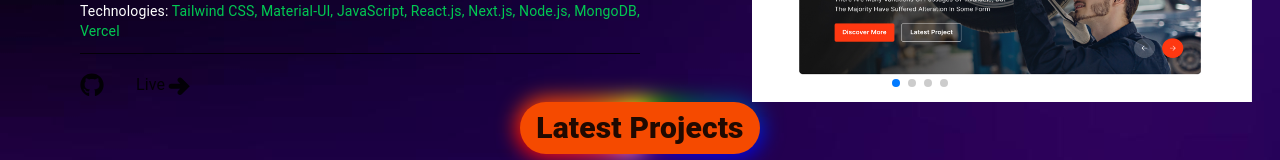
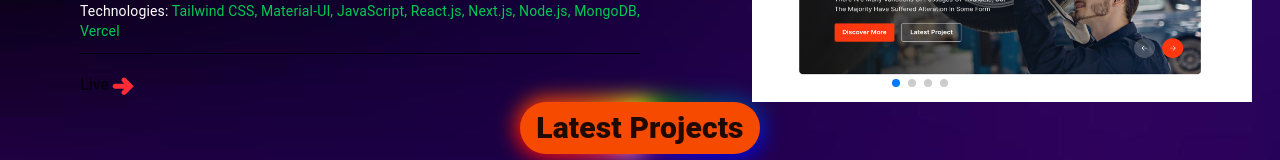
Before and after one commit to Nazrul144/nazrul-portfolio, a Next.js app: page /projects in a window 1280 px wide. Shown: the part 395-555 px from the top of the page. Built offline with nearby package versions, Linux system fonts and the light colour scheme.

Commit message:
ReadShop live link added

```diff
--- a/src/components/homePage/Projects.jsx
+++ b/src/components/homePage/Projects.jsx
@@ -36,14 +36,31 @@ const Projects = () => {
           >
             0{activeSlide}
           </h1>
-          <h1 className="font-extrabold text-2xl lg:text-3xl mt-4">{projectData[activeSlide-1]?.title}</h1>
-          <h3 className="mt-2 mb-6 text-white text-sm">Website: <span className="text-orange-600">{projectData[activeSlide-1]?.name}</span></h3>
-          <p className="text-justify text-gray-100 text-sm">{projectData[activeSlide -1]?.description}</p>
-          <h4 className="text-white mt-4 text-sm">Technologies: <span className="text-green-500 text-sm">{projectData[activeSlide -1]?.technologies}</span></h4>
-          <hr className="mb-4 mt-3"/>
+          <h1 className="font-extrabold text-2xl lg:text-3xl mt-4">{projectData[activeSlide - 1]?.title}</h1>
+          <h3 className="mt-2 mb-6 text-white text-sm">
+            Website: <span className="text-orange-600">{projectData[activeSlide - 1]?.name}</span>
+          </h3>
+          <p className="text-justify text-gray-100 text-sm">{projectData[activeSlide - 1]?.description}</p>
+          <h4 className="text-white mt-4 text-sm">
+            Technologies: <span className="text-green-500 text-sm">{projectData[activeSlide - 1]?.technologies}</span>
+          </h4>
+          <hr className="mb-4 mt-3" />
           <div className="flex items-center gap-8 ">
-          <Link href="#"><FaGithub className="text-2xl" /></Link>
-          <Link href={`${projectData[activeSlide -1]?.liveLink}`} passHref><span className="flex items-center">Live <TiArrowRightThick className="text-3xl "/></span></Link>
+            {projectData[activeSlide - 1]?.githubClient && (
+              <Link href={projectData[activeSlide - 1]?.githubClient}>
+                <span className="flex items-center gap-1">Client <FaGithub className="text-2xl" /></span>
+              </Link>
+            )}
+            {projectData[activeSlide - 1]?.githubServer && (
+              <Link href={projectData[activeSlide - 1]?.githubServer}>
+                <span className="flex items-center gap-1">Server <FaGithub className="text-2xl" /></span>
+              </Link>
+            )}
+            <Link href={`${projectData[activeSlide - 1]?.liveLink}`} passHref>
+              <span className="flex items-center " target="_blank">
+                Live <TiArrowRightThick className="text-3xl text-red-500 " />
+              </span>
+            </Link>
           </div>
         </div>
         <div className="lg:w-[50%] relative">
@@ -80,11 +97,44 @@ const Projects = () => {
 export default Projects;
 
 const projectData = [
-  { id: 1, title: "Full Stack Project", name:"Car-Doctor", description: "A full-stack web application that allows users to easily access car services. It features user authentication with middleware, enabling users to view, update, and delete service details. The platform is fully responsive and includes private routes for secure access." , technologies:"Tailwind CSS, Material-UI, JavaScript, React.js, Next.js, Node.js, MongoDB, Vercel"},
+  {
+    id: 1,
+    title: "Full Stack Project",
+    name: "Car-Doctor",
+    description:
+      "A full-stack web application that allows users to easily access car services. It features user authentication with middleware, enabling users to view, update, and delete service details. The platform is fully responsive and includes private routes for secure access.",
+    technologies: "Tailwind CSS, Material-UI, JavaScript, React.js, Next.js, Node.js, MongoDB, Vercel",
+  },
 
-  { id: 2, title: "Full Stack Project", name: 'ShopEase', description: "An e-commerce platform that allows users to search, filter, and sort products (high to low and low to high) with pagination. Users can find a wide range of products, including mobiles, cameras, laptops, keyboards, TVs, watches, headphones, and more. The website provides a seamless shopping experience with advanced filtering options.", technologies:"Tailwind CSS, DaisyUI, JavaScript, Firebase, React.js, Node.js, Express.js, MongoDB, Firebase Hosting", liveLink: "https://shop-ease-b2fc1.web.app", githubClient: "https://github.com/Nazrul144/ShopEase-Client", githubServer:"https://github.com/Nazrul144/ShopEase-Server" },
+  {
+    id: 2,
+    title: "Full Stack Project",
+    name: "ShopEase",
+    description:
+      "An e-commerce platform that allows users to search, filter, and sort products (high to low and low to high) with pagination. Users can find a wide range of products, including mobiles, cameras, laptops, keyboards, TVs, watches, headphones, and more. The website provides a seamless shopping experience with advanced filtering options.",
+    technologies: "Tailwind CSS, DaisyUI, JavaScript, Firebase, React.js, Node.js, Express.js, MongoDB, Firebase Hosting",
+    liveLink: "https://shop-ease-b2fc1.web.app",
+    githubClient: "https://github.com/Nazrul144/ShopEase-Client",
+    githubServer: "https://github.com/Nazrul144/ShopEase-Server",
+  },
 
-  { id: 4, title: "Full Stack Project", name:"ReadShop", description: "A full-stack e-commerce project developed as a team. This website mainly focus on books where users can create a wishlist, browse and search for books, and explore various filtering options. The site includes features like a payment method, user reviews, live chat for customer support, and an admin dashboard for managing content. The platform is fully responsive, providing a seamless experience across devices.", technologies:"Tailwind CSS, Material-UI, AntDesign, shadcn, JavaScript, React.js, Next.js, Node.js, MongoDB, Vercel"},
+  {
+    id: 4,
+    title: "Full Stack Project",
+    name: "ReadShop",
+    description:
+      "A full-stack e-commerce project developed as a team. This website mainly focus on books where users can create a wishlist, browse and search for books, and explore various filtering options. The site includes features like a payment method, user reviews, live chat for customer support, and an admin dashboard for managing content. The platform is fully responsive, providing a seamless experience across devices.",
+    technologies: "Tailwind CSS, Material-UI, AntDesign, shadcn, JavaScript, React.js, Next.js, Node.js, MongoDB, Vercel",
+    github: "https://github.com/TeamElectroGen/ReadShop",
+    liveLink: 'https://readshop.vercel.app'
+  },
 
-  { id: 3, title: "Frontend Project", name: "HolidayHive", description: "A front-end project that allows users to easily book hotels for their holiday travels. The platform offers a user-friendly interface for selecting and reserving accommodations, helping travelers find the perfect stay for their vacations. The project features a dark theme for enhanced user experience and is fully responsive across all devices.", technologies: "Tailwind CSS, Material-UI, JavaScript, Firebase, React.js, Node.js, MongoDB," },
+  {
+    id: 3,
+    title: "Frontend Project",
+    name: "HolidayHive",
+    description:
+      "A front-end project that allows users to easily book hotels for their holiday travels. The platform offers a user-friendly interface for selecting and reserving accommodations, helping travelers find the perfect stay for their vacations. The project features a dark theme for enhanced user experience and is fully responsive across all devices.",
+    technologies: "Tailwind CSS, Material-UI, JavaScript, Firebase, React.js, Node.js, MongoDB,",
+  },
 ];
```
